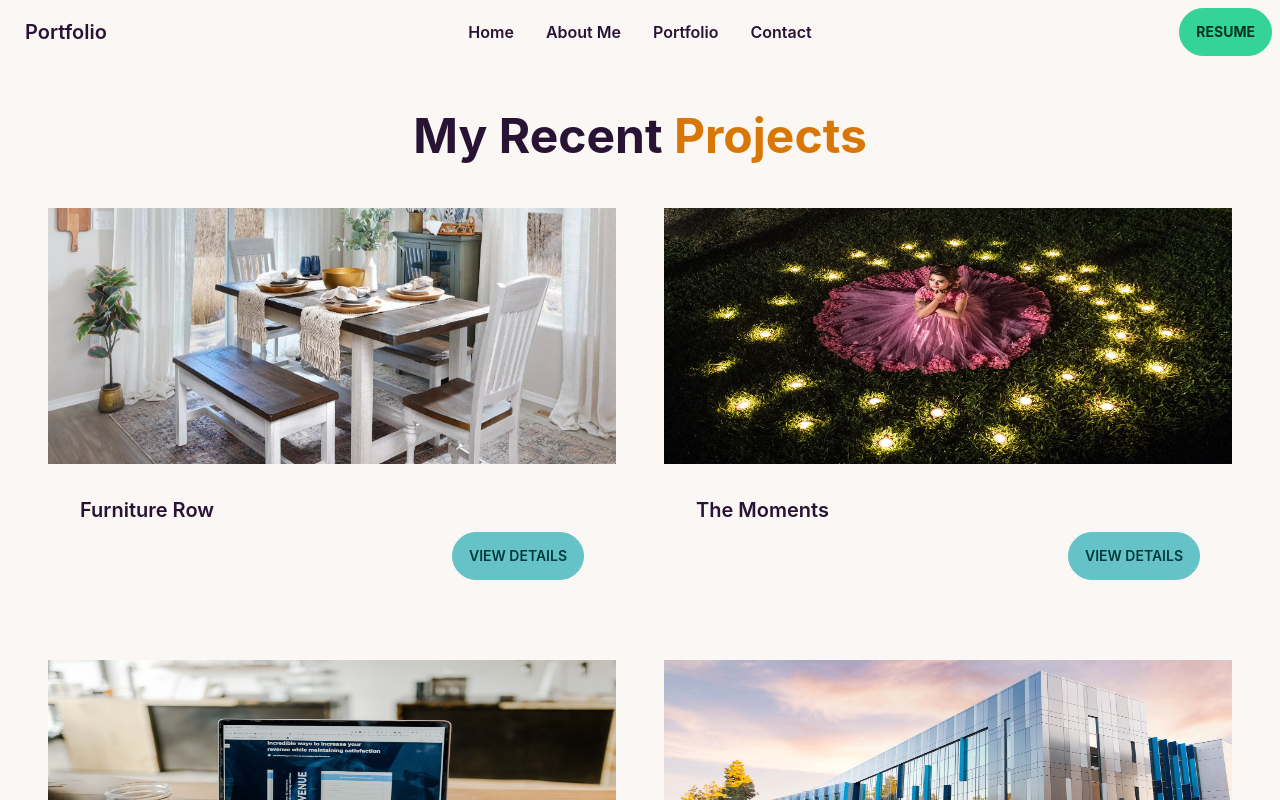
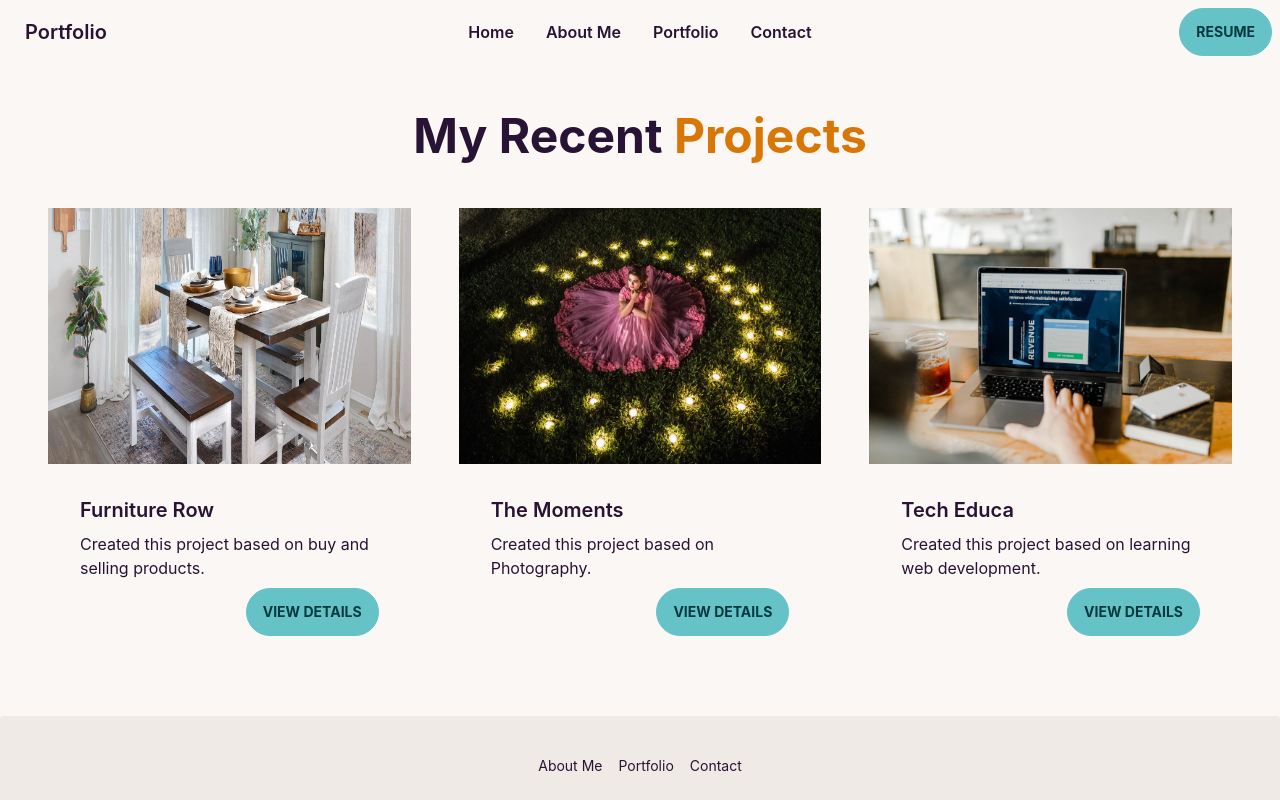
Before and after one commit to shapna-akter/personal-portfolio, a React (Create React App) app: page /portfolio in a window 1280 px wide. Shown: the top 800 px of the page. Built offline with nearby package versions, Linux system fonts and the light colour scheme.

Commit message:
added details

```diff
--- a/src/Components/Navbar/Navbar.js
+++ b/src/Components/Navbar/Navbar.js
@@ -30,7 +30,7 @@ const Navbar = () => {
             </div>
             <div className="navbar-end">
                 <a href="https://drive.google.com/file/d/1jEndtHLyXF79ekU6edQq0UQX9NRrZWbT/view?usp=sharing" target="_blank" rel="noopener noreferrer">
-                    <button className='btn btn-success font-bold'>Resume</button>
+                    <button className='btn btn-primary font-bold'>Resume</button>
                 </a>
             </div>
         </div>
--- a/src/Components/Portfolio/Portfolio.js
+++ b/src/Components/Portfolio/Portfolio.js
@@ -2,9 +2,6 @@ import React from 'react';
 import image1 from '../../assets/projectsImage/project1.jpg'
 import image2 from '../../assets/projectsImage/project2.jpg'
 import image3 from '../../assets/projectsImage/project3.jpg'
-import image4 from '../../assets/projectsImage/project4.jpg'
-import image5 from '../../assets/projectsImage/project5.jpg'
-import image6 from '../../assets/projectsImage/project6.png'
 
 const Portfolio = () => {
 
@@ -13,46 +10,44 @@ const Portfolio = () => {
             id: 1,
             name: 'Furniture Row',
             image: image1,
+            description: 'Created this project based on buy and selling products.',
+            btn: <a href="https://assignment-12-de85a.web.app/" target="_blank" rel="noopener noreferrer">
+                <button className='btn btn-primary font-bold'>View Details</button>
+            </a>
         },
         {
             id: 2,
             name: 'The Moments',
             image: image2,
+            description: 'Created this project based on Photography.',
+            btn: <a href="https://assignment-11-client-a0b66.web.app/" target="_blank" rel="noopener noreferrer">
+                <button className='btn btn-primary font-bold'>View Details</button>
+            </a>
         },
         {
             id: 3,
             name: 'Tech Educa',
             image: image3,
-        },
-        {
-            id: 4,
-            name: 'Learn With Educare',
-            image: image4,
-        },
-        {
-            id: 5,
-            name: 'Daily Activities',
-            image: image5,
-        },
-        {
-            id: 6,
-            name: 'Best Five Players',
-            image: image6,
-        },
+            description: 'Created this project based on learning web development.',
+            btn: <a href="https://tech-educa.web.app/" target="_blank" rel="noopener noreferrer">
+                <button className='btn btn-primary font-bold'>View Details</button>
+            </a>
+        }
     ]
 
     return (
         <div className='my-12 text-center'>
             <h2 className='text-5xl text-center font-bold my-12'>My Recent <span className='text-amber-600'>Projects</span></h2>
-            <div className='grid grid-cols-1 md:grid-cols-2 gap-12 m-12'>
+            <div className='grid grid-cols-1 md:grid-cols-2 lg:grid-cols-3 gap-12 m-12'>
                 {
                     projects?.map(project =>
                         <div key={project.id} project={project}>
                             <figure><img className='h-64 w-full' src={project.image} alt="Shoes" /></figure>
                             <div className="card-body">
                                 <h2 className="card-title">{project.name}</h2>
+                                <p className='text-left'>{project.description}</p>
                                 <div className="card-actions justify-end">
-                                    <button className="btn btn-primary">View Details</button>
+                                    {project.btn}
                                 </div>
                             </div>
                         </div>
```
